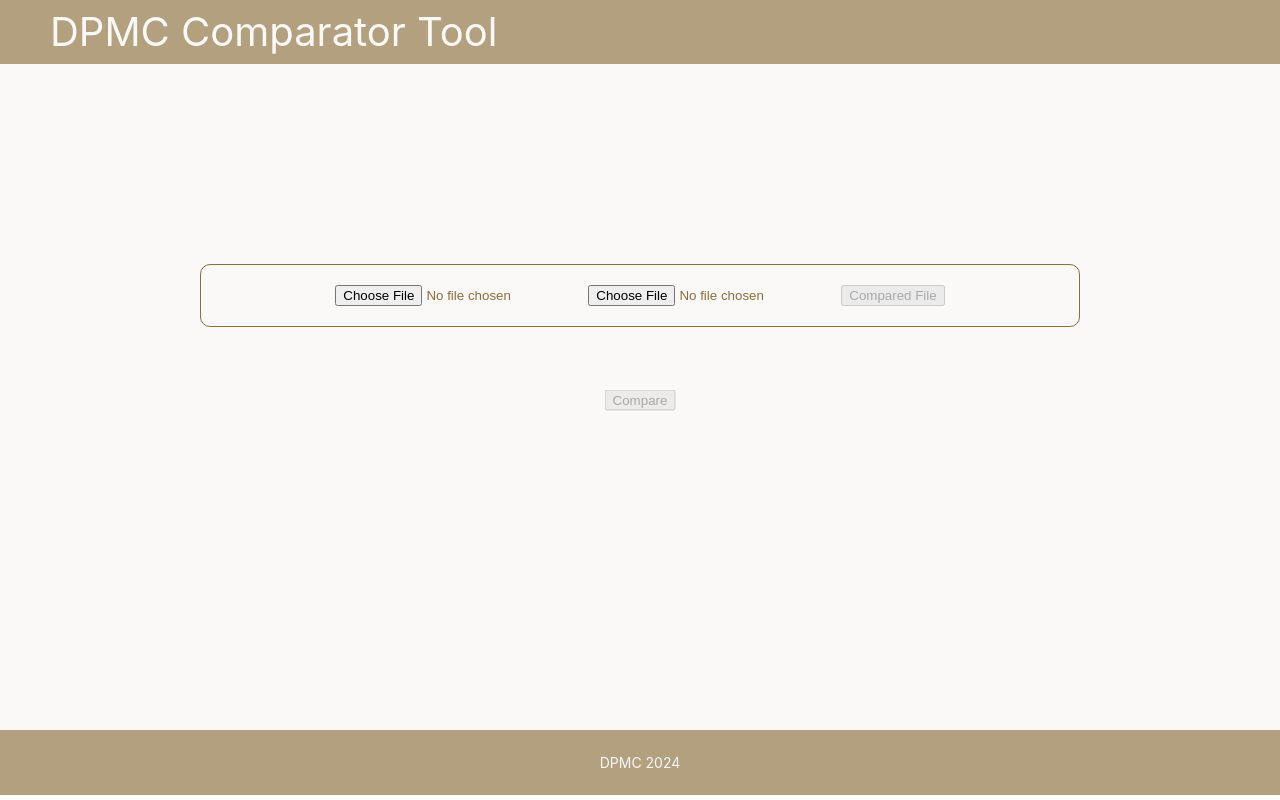
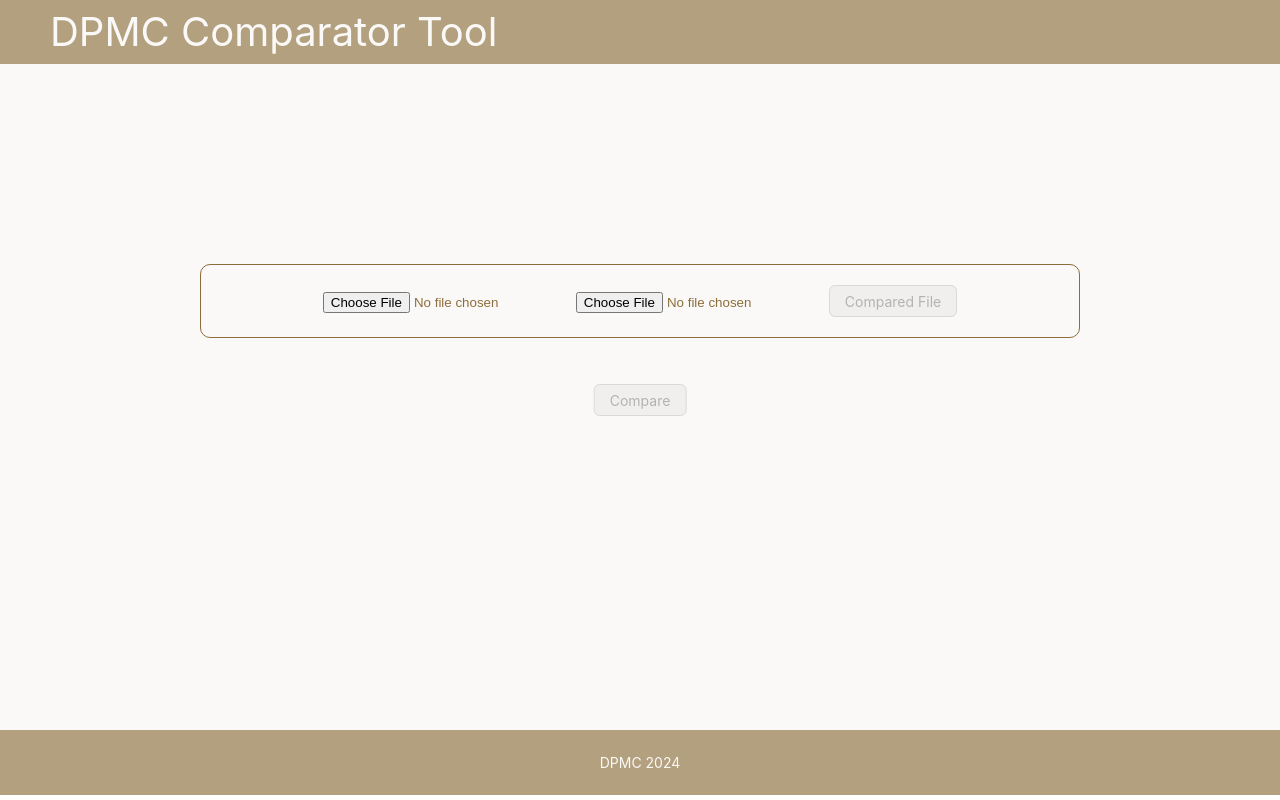
Before and after one commit to CDesiree/pdfcomparator-frontend, a React (Create React App) app: page / in a window 1280 px wide. Built offline with nearby package versions, Linux system fonts and the light colour scheme.

Commit message:
[feat] add tooltip for buttons

```diff
--- a/src/components/pages/Home.jsx
+++ b/src/components/pages/Home.jsx
@@ -1,6 +1,7 @@
 import axios from "axios";
 import React, { useState } from "react";
 import "./Home.css"
+import { Button, Tooltip } from "antd";
 
 function Home() {
     const [file1, setFile1] = useState(null);
@@ -50,9 +51,13 @@ function Home() {
                 <div className="table-container">
                     <input type="file" onChange={handleFile1} />
                     <input type="file" onChange={handleFile2} />
-                    <button onClick={handleDownload} disabled={downloadDisabled}>Compared File</button>
+                    <Tooltip title={downloadDisabled ? 'Files are not yet compared' : ''}>
+                        <Button onClick={handleDownload} disabled={downloadDisabled}>Compared File</Button>
+                    </Tooltip>
                     <div className="button-container">
-                        <button onClick={handleCompare} disabled={compareDisabled}>Compare</button>
+                        <Tooltip title={compareDisabled ? 'Files are not yet selected': ''}>
+                            <Button onClick={handleCompare} disabled={compareDisabled}>Compare</Button>
+                        </Tooltip>
                     </div>
                 </div>
             </div>
```
